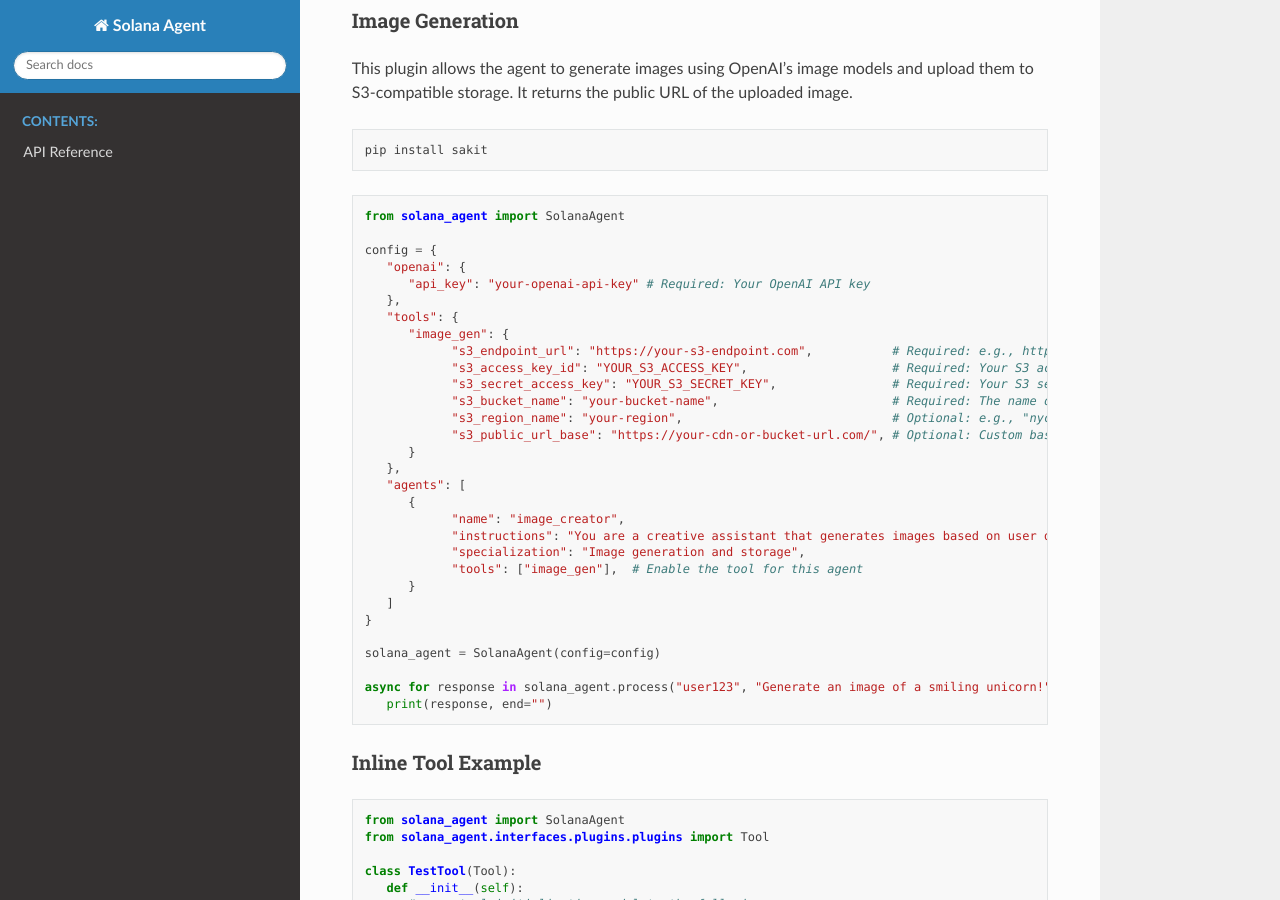
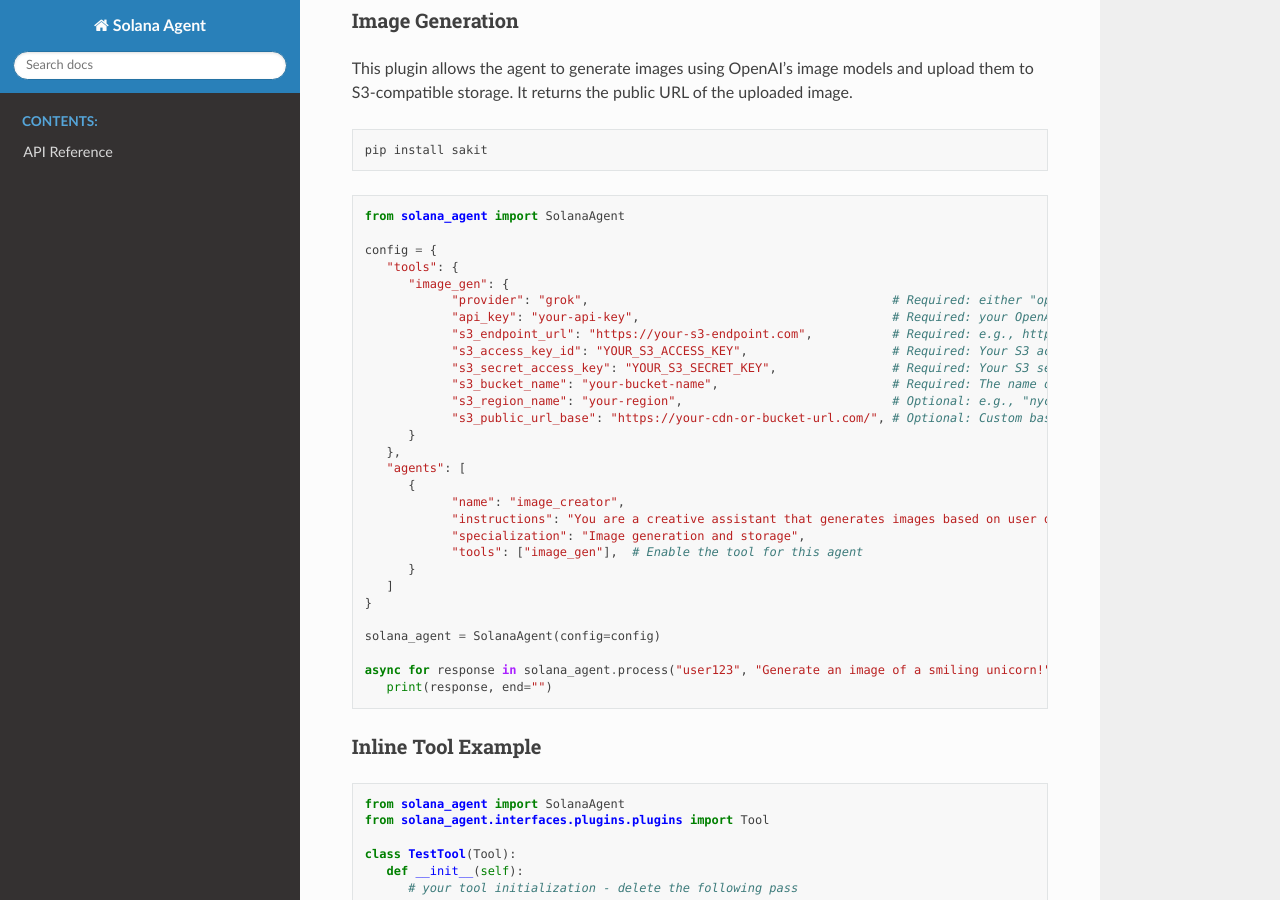
Before and after one commit to truemagic-coder/solana-agent, a Sphinx documentation site: the page built from docs/index.rst, in a window 1280 px wide and 900 px high, scrolled down 11501 px. Built offline with Sphinx 7.4.7 and the Read the Docs theme 3.1.0, drawn with Linux system fonts in a browser that asks for light colours.

```diff
--- a/docs/index.rst
+++ b/docs/index.rst
@@ -677,11 +677,10 @@ This plugin allows the agent to generate images using OpenAI's image models and
    from solana_agent import SolanaAgent
 
    config = {
-      "openai": {
-         "api_key": "your-openai-api-key" # Required: Your OpenAI API key
-      },
       "tools": {
          "image_gen": {
+               "provider": "grok",                                          # Required: either "openai", "grok", or "gemini"
+               "api_key": "your-api-key",                                   # Required: your OpenAI or Grok or Gemini API key
                "s3_endpoint_url": "https://your-s3-endpoint.com",           # Required: e.g., https://nyc3.digitaloceanspaces.com
                "s3_access_key_id": "YOUR_S3_ACCESS_KEY",                    # Required: Your S3 access key ID
                "s3_secret_access_key": "YOUR_S3_SECRET_KEY",                # Required: Your S3 secret access key
--- a/pyproject.toml
+++ b/pyproject.toml
@@ -1,6 +1,6 @@
 [tool.poetry]
 name = "solana-agent"
-version = "29.1.1"
+version = "29.1.2"
 description = "AI Agents for Solana"
 authors = ["Bevan Hunt <bevan@bevanhunt.com>"]
 license = "MIT"
```
Also changed, not shown: README.md (+2 -3 lines).
